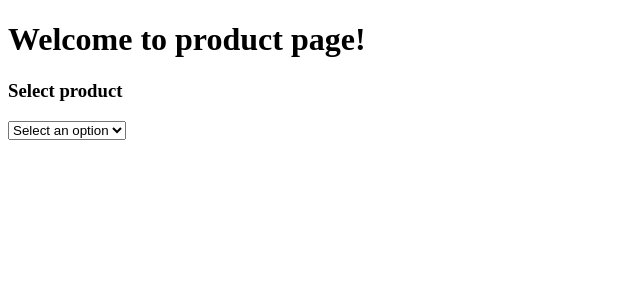
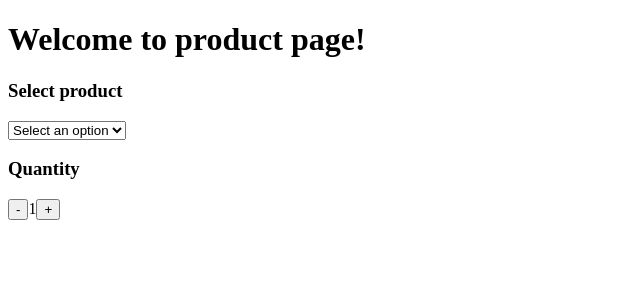
Before and after one commit to EetuLas/VersionControlAssignment, a React (Vite) app: page / in a window 1280 px wide. Shown: the top 300 px of the page, without its empty margins (0-640 px from the left). Built offline with nearby package versions, Linux system fonts and the light colour scheme.

Commit message:
Quantity selector now increases and decreases number and cant go below zero

```diff
--- a/src/components/ComponentAssignment.jsx
+++ b/src/components/ComponentAssignment.jsx
@@ -27,10 +27,27 @@ function Dropdown() {
   )
 }
 
+function QuantitySelector() {
+  const [quantity, setQuantity] = useState(1);
+
+  const increaseQuantity = () => { setQuantity(prevQuantity => prevQuantity + 1); }
+  const decreaseQuantity = () => { setQuantity(prevQuantity => (prevQuantity > 1 ? prevQuantity - 1 : 1)); }
+
+  return (
+    <div>
+      <h3>Quantity</h3>
+      <button onClick={decreaseQuantity}>-</button>
+      <span>{quantity}</span>
+      <button onClick={increaseQuantity}>+</button>
+    </div>
+  );
+}
+
 function UI() {
   return (
     <div>
       <Dropdown />
+      <QuantitySelector />
     </div>
   )
 }
```
